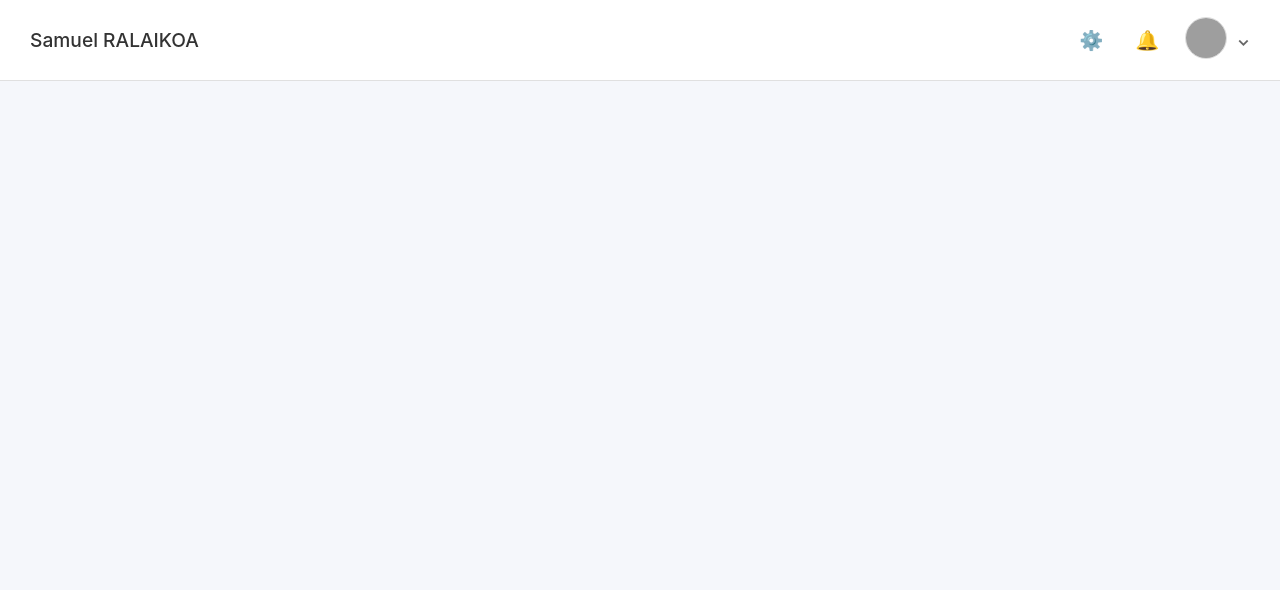
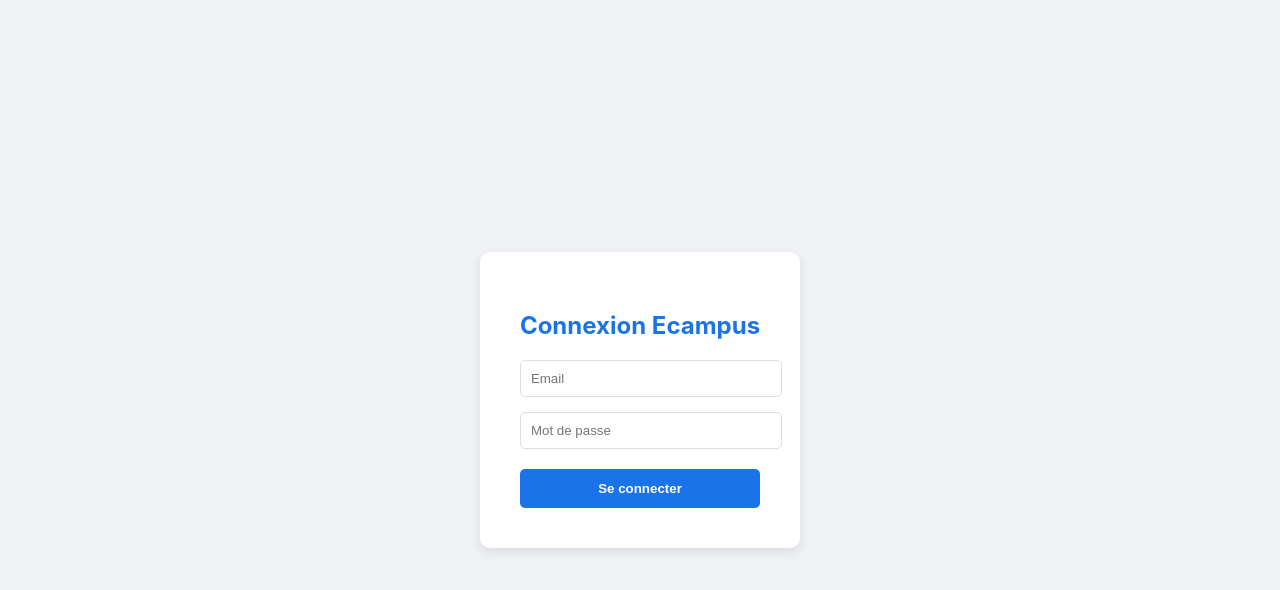
Before and after one commit to SamouleR/SAE403-Ecampus, a React (Create React App) app in the folder frontend/: page /login in a window 1280 px wide. Shown: the top 590 px of the page. Built offline with nearby package versions, Linux system fonts and the light colour scheme; grey boxes are pictures that could not be loaded.

Commit message:
feat: login fonctionnel, sessions par rôles et vue enseignant

```diff
--- a/frontend/public/index.html
+++ b/frontend/public/index.html
@@ -24,7 +24,7 @@
       work correctly both with client-side routing and a non-root public URL.
       Learn how to configure a non-root public URL by running `npm run build`.
     -->
-    <title>React App</title>
+    <title>Ecampus</title>
   </head>
   <body>
     <noscript>You need to enable JavaScript to run this app.</noscript>
--- a/frontend/src/App.js
+++ b/frontend/src/App.js
@@ -1,21 +1,40 @@
 import React from 'react';
-import { BrowserRouter as Router, Routes, Route } from 'react-router-dom';
+import { BrowserRouter as Router, Routes, Route, Navigate } from 'react-router-dom';
 import Navbar from './components/Navbar';
+import Login from './components/Login';
 import StudentDashboard from './components/StudentDashboard';
+import { authService } from './services/authService';
+
+// Composants simples pour éviter les erreurs de compilation
+const TeacherDashboard = () => <div style={{padding: '20px'}}><h1>Espace Enseignant</h1></div>;
+const AdminDashboard = () => <div style={{padding: '20px'}}><h1>Espace Administration</h1></div>;
 
 function App() {
+  const user = authService.getCurrentUser();
+
   return (
     <Router>
-      <div className="App" style={{ backgroundColor: '#f5f7fb', minHeight: '100vh' }}>
-        <Navbar />
-        <main>
-          <Routes>
-            {/* Si on est à la racine, on affiche l'étudiant par défaut */}
-            <Route path="/" element={<StudentDashboard />} />
-            {/* Si on tape /etudiant, on affiche aussi l'étudiant */}
-            <Route path="/etudiant" element={<StudentDashboard />} />
-          </Routes>
-        </main>
+      <div className="App">
+        {/* La Navbar s'affiche partout sauf sur le Login (optionnel) */}
+        {user && <Navbar />}
+
+        <Routes>
+          <Route path="/login" element={<Login />} />
+
+          <Route path="/etudiant" element={
+            user?.roles?.includes('ROLE_STUDENT') ? <StudentDashboard /> : <Navigate to="/login" />
+          } />
+
+          <Route path="/enseignant" element={
+            user?.roles?.includes('ROLE_TEACHER') ? <TeacherDashboard /> : <Navigate to="/login" />
+          } />
+
+          <Route path="/admin" element={
+            user?.roles?.includes('ROLE_ADMIN') ? <AdminDashboard /> : <Navigate to="/login" />
+          } />
+
+          <Route path="/" element={<Navigate to="/login" />} />
+        </Routes>
       </div>
     </Router>
   );
--- /dev/null
+++ b/frontend/src/components/Login.js
@@ -0,0 +1,48 @@
+import React, { useState } from 'react';
+import { useNavigate } from 'react-router-dom';
+import { authService } from '../services/authService';
+
+const Login = () => {
+    const [email, setEmail] = useState('');
+    const [password, setPassword] = useState('');
+    const navigate = useNavigate();
+
+    const handleLogin = async (e) => {
+        e.preventDefault();
+        try {
+            const user = await authService.login(email, password);
+            if (user) {
+                authService.setSession('fake-token-123', user);
+                if (user.roles.includes('ROLE_ADMIN')) navigate('/admin');
+                else if (user.roles.includes('ROLE_TEACHER')) navigate('/enseignant');
+                else navigate('/etudiant');
+                window.location.reload(); // Pour actualiser la Navbar
+            } else {
+                alert("Identifiants incorrects");
+            }
+        } catch (err) {
+            console.error("Erreur login:", err);
+        }
+    };
+
+    return (
+        <div style={{ display: 'flex', justifyContent: 'center', alignItems: 'center', height: '100vh', backgroundColor: '#f0f2f5' }}>
+            <form onSubmit={handleLogin} style={{ background: 'white', padding: '40px', borderRadius: '10px', boxShadow: '0 4px 12px rgba(0,0,0,0.1)' }}>
+                <h2 style={{ marginBottom: '20px', color: '#1a73e8' }}>Connexion Ecampus</h2>
+                <div style={{ marginBottom: '15px' }}>
+                    <input type="email" placeholder="Email" value={email} onChange={(e) => setEmail(e.target.value)} required
+                           style={{ width: '100%', padding: '10px', borderRadius: '5px', border: '1px solid #ddd' }} />
+                </div>
+                <div style={{ marginBottom: '20px' }}>
+                    <input type="password" placeholder="Mot de passe" value={password} onChange={(e) => setPassword(e.target.value)} required
+                           style={{ width: '100%', padding: '10px', borderRadius: '5px', border: '1px solid #ddd' }} />
+                </div>
+                <button type="submit" style={{ width: '100%', padding: '12px', background: '#1a73e8', color: 'white', border: 'none', borderRadius: '5px', cursor: 'pointer', fontWeight: 'bold' }}>
+                    Se connecter
+                </button>
+            </form>
+        </div>
+    );
+};
+
+export default Login;
--- a/frontend/src/components/Navbar.css
+++ b/frontend/src/components/Navbar.css
@@ -2,22 +2,45 @@
     display: flex;
     justify-content: space-between;
     align-items: center;
-    padding: 10px 30px;
+    padding: 0 30px;
+    height: 70px;
     background-color: #ffffff;
-    border-bottom: 1px solid #e0e0e0;
-    height: 60px;
+    box-shadow: 0 2px 10px rgba(0,0,0,0.1);
 }
 
-.user-name {
-    font-size: 1.2rem;
-    font-weight: 500;
-    color: #333;
+.nav-left { display: flex; align-items: center; gap: 15px; }
+.brand { font-weight: bold; color: #1a73e8; font-size: 1.2rem; }
+.separator { color: #ccc; }
+.user-name { font-weight: 500; color: #333; }
+
+.nav-right { display: flex; align-items: center; gap: 20px; }
+
+.user-profile {
+    display: flex;
+    align-items: center;
+    gap: 12px;
+    border-left: 1px solid #eee;
+    padding-left: 20px;
 }
 
-.nav-right {
-    display: flex;
-    align-items: center;
-    gap: 20px;
+.avatar { width: 35px; height: 35px; border-radius: 50%; }
+
+/* Style du bouton Déconnexion */
+.logout-btn {
+    padding: 8px 15px;
+    background-color: transparent;
+    color: #dc3545;
+    border: 1px solid #dc3545;
+    border-radius: 6px;
+    cursor: pointer;
+    font-size: 0.85rem;
+    font-weight: 600;
+    transition: all 0.3s ease;
+}
+
+.logout-btn:hover {
+    background-color: #dc3545;
+    color: white;
 }
 
 .nav-icon {
@@ -25,19 +48,9 @@
     border: none;
     font-size: 1.2rem;
     cursor: pointer;
-    color: #666;
+    padding: 5px;
+    border-radius: 50%;
+    transition: background 0.2s;
 }
 
-.user-avatar img {
-    width: 40px;
-    height: 40px;
-    border-radius: 50%;
-    object-fit: cover;
-    border: 1px solid #ddd;
-}
-
-.arrow-down {
-    color: #666;
-    margin-left: -10px;
-    font-weight: bold;
-}
+.nav-icon:hover { background-color: #f0f2f5; }
--- a/frontend/src/components/Navbar.js
+++ b/frontend/src/components/Navbar.js
@@ -1,25 +1,36 @@
 import React from 'react';
+import { authService } from '../services/authService';
 import './Navbar.css';
 
 const Navbar = () => {
-    // On récupère les infos de l'utilisateur stockées lors de la connexion
-    // Si pas de connexion, on met un nom par défaut pour le test
-    const userJson = localStorage.getItem('user');
-    const user = userJson ? JSON.parse(userJson) : { nom: "Samuel RALAIKOA" };
+    const user = authService.getCurrentUser();
+
+    // Si personne n'est connecté, on n'affiche pas la barre
+    if (!user) return null;
 
     return (
         <nav className="main-nav">
             <div className="nav-left">
-                <span className="user-name">{user.nom || user.username}</span>
+                <span className="brand">Ecampus</span>
+                <span className="separator">|</span>
+                <span className="user-name">{user.nom}</span>
             </div>
 
             <div className="nav-right">
-                <button className="nav-icon">⚙️</button>
-                <button className="nav-icon">🔔</button>
-                <div className="user-avatar">
-                    <img src="https://ui-avatars.com/api/?name=Samuel+Ralaikoa&background=random" alt="Avatar" />
+                <button className="nav-icon" title="Paramètres">⚙️</button>
+                <button className="nav-icon" title="Notifications">🔔</button>
+
+                <div className="user-profile">
+                    <img
+                        src={`https://ui-avatars.com/api/?name=${user.nom}&background=random`}
+                        alt="Avatar"
+                        className="avatar"
+                    />
+                    {/* Le nouveau bouton de déconnexion */}
+                    <button onClick={() => authService.logout()} className="logout-btn">
+                        Déconnexion
+                    </button>
                 </div>
-                <span className="arrow-down">⌄</span>
             </div>
         </nav>
     );
--- /dev/null
+++ b/frontend/src/services/authService.js
@@ -0,0 +1,27 @@
+export const authService = {
+    // Sauvegarde la session dans le navigateur
+    setSession: (token, user) => {
+        localStorage.setItem('token', token);
+        localStorage.setItem('user', JSON.stringify(user));
+    },
+
+    // Vérifie les identifiants dans le JSON
+    login: async (email, password) => {
+        const response = await fetch('/user.json');
+        const users = await response.json();
+        const user = users.find(u => u.email === email && u.password === password);
+        return user;
+    },
+
+    // Récupère l'utilisateur connecté
+    getCurrentUser: () => {
+        const user = localStorage.getItem('user');
+        return user ? JSON.parse(user) : null;
+    },
+
+    // Déconnexion complète
+    logout: () => {
+        localStorage.clear();
+        window.location.href = '/login';
+    }
+};
```
Also changed, not shown: frontend/public/user.json (added, +23 -0 lines), frontend/src/components/StudentDashboard.js (+18 -22 lines).
